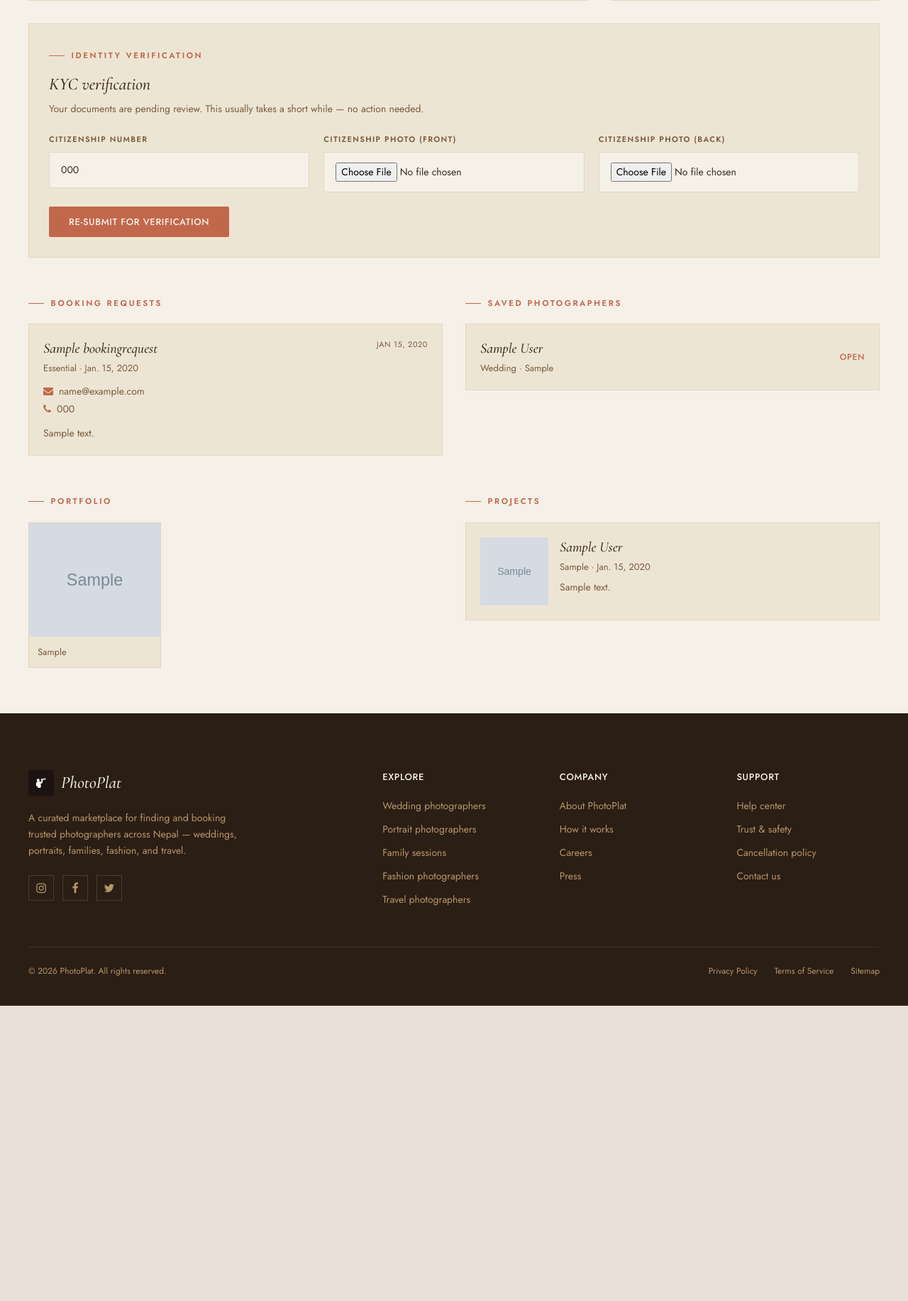
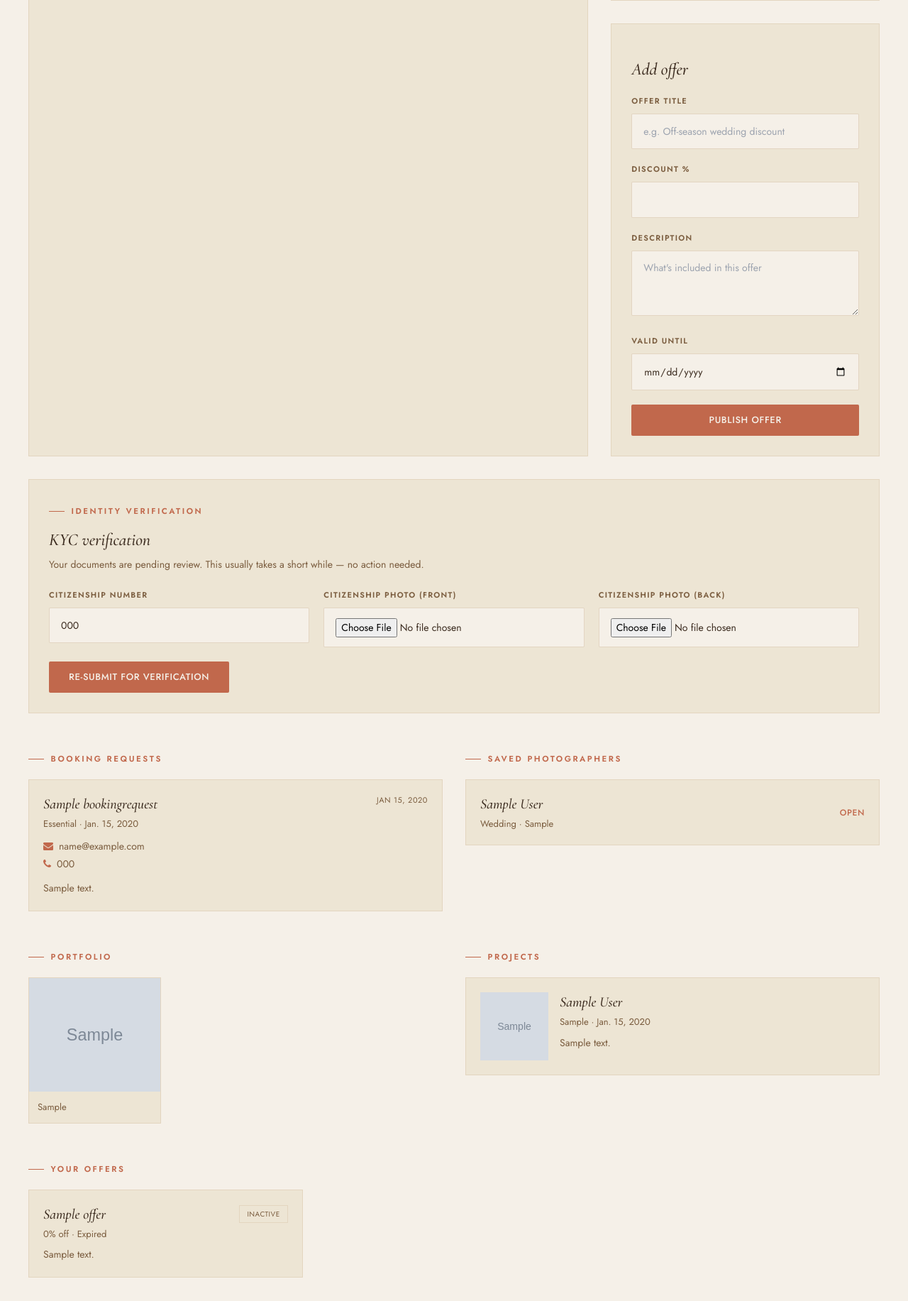
Before and after one commit to Biraj17/photoplatform, a Django app: page /accounts/dashboard/ in a window 1280 px wide. Shown: the part 1447-3280 px from the top of the page at 71% size. Before the commit the page ends 2864 px from the top, so only its background shows below. Run offline with Django 5.2, Linux system fonts and the light colour scheme; a user stored in the database is signed in; tables that the repository leaves empty hold one stand-in row (values such as "Sample post"); grey boxes marked "Sample" are stand-in pictures; some libraries are stand-ins or nearby versions.

Commit message:
5-star ratings, per-photographer offers, required booking fields, navbar cleanup
Co-Authored-By: Claude Sonnet 5 <noreply@anthropic.com>

```diff
--- a/accounts/templates/accounts/dashboard.html
+++ b/accounts/templates/accounts/dashboard.html
@@ -96,6 +96,24 @@
           {% endfor %}
           <button type="submit" class="btn-primary w-full py-3 text-[13px] font-medium uppercase tracking-wider">
             Save project
+          </button>
+        </form>
+
+        <form method="post" class="hairline bg-parchment p-7 space-y-5">
+          {% csrf_token %}
+          <input type="hidden" name="action" value="add_offer">
+          <h2 class="font-display text-2xl italic font-medium">Add offer</h2>
+          {% for field in offer_form %}
+            <div>
+              <label class="field-label" for="{{ field.id_for_label }}">{{ field.label }}</label>
+              {{ field }}
+              {% if field.errors %}
+                <p class="error-msg">{{ field.errors.0 }}</p>
+              {% endif %}
+            </div>
+          {% endfor %}
+          <button type="submit" class="btn-primary w-full py-3 text-[13px] font-medium uppercase tracking-wider">
+            Publish offer
           </button>
         </form>
       </div>
@@ -228,6 +246,30 @@
         </div>
       </div>
     </div>
+
+    <div class="mt-12">
+      <span class="section-tag">Your Offers</span>
+      <div class="grid grid-cols-1 sm:grid-cols-2 lg:grid-cols-3 gap-5 mt-5">
+        {% for offer in offers %}
+          <article class="hairline bg-parchment p-5">
+            <div class="flex items-center justify-between gap-3">
+              <h3 class="font-display text-xl italic font-medium">{{ offer.title }}</h3>
+              {% if offer.is_current %}
+                <span class="text-[10px] uppercase tracking-wider bg-moss text-cream px-2.5 py-1">Live</span>
+              {% else %}
+                <span class="text-[10px] uppercase tracking-wider hairline text-bark px-2.5 py-1">Inactive</span>
+              {% endif %}
+            </div>
+            <p class="text-[13px] text-bark mt-1">{{ offer.discount_percent }}% off · {{ offer.duration_label }}</p>
+            {% if offer.description %}
+              <p class="text-[14px] text-bark leading-relaxed mt-2">{{ offer.description }}</p>
+            {% endif %}
+          </article>
+        {% empty %}
+          <p class="text-bark text-[14px] mt-4">No offers added yet.</p>
+        {% endfor %}
+      </div>
+    </div>
   </div>
 </section>
 {% endblock content %}
--- a/accounts/views.py
+++ b/accounts/views.py
@@ -4,6 +4,8 @@ from django.contrib.auth.decorators import login_required
 from django.shortcuts import redirect, render
 from django.utils import timezone
 from django.utils.http import url_has_allowed_host_and_scheme
+
+from main.forms import PhotographerOfferForm
 
 from .forms import (
     PhotographerJoinForm,
@@ -67,6 +69,7 @@ def photographer_dashboard(request):
     kyc_form = PhotographerKYCForm(instance=photographer)
     image_form = PortfolioImageForm()
     project_form = PhotographerProjectForm()
+    offer_form = PhotographerOfferForm()
 
     if request.method == "POST":
         action = request.POST.get("action")
@@ -102,6 +105,14 @@ def photographer_dashboard(request):
                 project.save()
                 messages.success(request, "Project added.")
                 return redirect("photographer_dashboard")
+        elif action == "add_offer":
+            offer_form = PhotographerOfferForm(request.POST)
+            if offer_form.is_valid():
+                offer = offer_form.save(commit=False)
+                offer.photographer = photographer
+                offer.save()
+                messages.success(request, "Offer added to your public profile.")
+                return redirect("photographer_dashboard")
 
     return render(request, "accounts/dashboard.html", {
         "photographer": photographer,
@@ -109,8 +120,10 @@ def photographer_dashboard(request):
         "kyc_form": kyc_form,
         "image_form": image_form,
         "project_form": project_form,
+        "offer_form": offer_form,
         "portfolio_images": photographer.portfolio_images.all(),
         "projects": photographer.projects.all(),
+        "offers": photographer.offers.all(),
         "booking_requests": photographer.booking_requests.all(),
         "saved_photographers": request.user.saved_photographers.select_related("photographer").all(),
     })
--- a/main/admin.py
+++ b/main/admin.py
@@ -5,9 +5,9 @@ from .models import BookingRequest, Offer
 
 @admin.register(Offer)
 class OfferAdmin(admin.ModelAdmin):
-    list_display = ("title", "discount_percent", "ends_at", "is_active", "created_at")
+    list_display = ("title", "photographer", "discount_percent", "ends_at", "is_active", "created_at")
     list_filter = ("is_active", "ends_at")
-    search_fields = ("title", "description")
+    search_fields = ("title", "description", "photographer__full_name")
     date_hierarchy = "ends_at"
 
 
--- a/main/forms.py
+++ b/main/forms.py
@@ -1,6 +1,6 @@
 from django import forms
 
-from .models import BookingRequest
+from .models import BookingRequest, Offer
 
 
 FIELD_CLASS = "field-input"
@@ -52,3 +52,20 @@ class BookingRequestForm(forms.ModelForm):
             "package": forms.Select(attrs={"class": FIELD_CLASS}),
             "message": forms.Textarea(attrs={"class": FIELD_CLASS, "rows": 4, "placeholder": "Tell the photographer about the shoot"}),
         }
+
+
+class PhotographerOfferForm(forms.ModelForm):
+    class Meta:
+        model = Offer
+        fields = ["title", "discount_percent", "description", "ends_at"]
+        labels = {
+            "title": "Offer Title",
+            "discount_percent": "Discount %",
+            "ends_at": "Valid Until",
+        }
+        widgets = {
+            "title": forms.TextInput(attrs={"class": FIELD_CLASS, "placeholder": "e.g. Off-season wedding discount"}),
+            "discount_percent": forms.NumberInput(attrs={"class": FIELD_CLASS, "min": 1, "max": 100}),
+            "description": forms.Textarea(attrs={"class": FIELD_CLASS, "rows": 3, "placeholder": "What's included in this offer"}),
+            "ends_at": forms.DateInput(attrs={"class": FIELD_CLASS, "type": "date"}),
+        }
--- a/main/models.py
+++ b/main/models.py
@@ -5,6 +5,14 @@ from accounts.models import Photographer
 
 
 class Offer(models.Model):
+    photographer = models.ForeignKey(
+        Photographer,
+        on_delete=models.CASCADE,
+        related_name="offers",
+        blank=True,
+        null=True,
+        help_text="Leave blank for a site-wide offer",
+    )
     title = models.CharField(max_length=120)
     discount_percent = models.PositiveSmallIntegerField(help_text="Discount percentage, e.g. 20 for 20% off")
     description = models.TextField(max_length=300)
@@ -56,9 +64,9 @@ class BookingRequest(models.Model):
     client_name = models.CharField(max_length=120)
     client_email = models.EmailField()
     client_phone = models.CharField(max_length=30)
-    shoot_date = models.DateField(blank=True, null=True)
+    shoot_date = models.DateField()
     package = models.CharField(max_length=20, choices=PACKAGE_CHOICES, default="Custom")
-    message = models.TextField(blank=True)
+    message = models.TextField()
     is_read = models.BooleanField(default=False)
     created_at = models.DateTimeField(auto_now_add=True)
 
--- a/main/templates/main/base.html
+++ b/main/templates/main/base.html
@@ -192,7 +192,6 @@
     <div class="hidden lg:flex items-center gap-10 text-[13px] font-medium uppercase tracking-wider text-bark">
       <a href="{% url 'photographers_list' %}" class="hover:text-terracotta">Photographers</a>
       <a href="{% url 'offers_list' %}" class="hover:text-terracotta">Offers</a>
-      <a href="{% url 'home' %}#how-it-works" class="hover:text-terracotta">How it works</a>
       <a href="{% url 'photographer_join_page' %}" class="hover:text-terracotta">For Photographers</a>
     </div>
 
@@ -216,7 +215,6 @@
   <div id="mobileMenu" class="hidden lg:hidden border-t px-6 py-6 space-y-5 navbar-glass" style="border-color: rgba(184,149,106,0.2);">
     <a href="{% url 'photographers_list' %}" class="block text-sm uppercase tracking-wider font-medium">Photographers</a>
     <a href="{% url 'offers_list' %}" class="block text-sm uppercase tracking-wider font-medium">Offers</a>
-    <a href="{% url 'home' %}#how-it-works" class="block text-sm uppercase tracking-wider font-medium">How it works</a>
     <a href="{% url 'photographer_join_page' %}" class="block text-sm uppercase tracking-wider font-medium">For Photographers</a>
     <div class="pt-3 flex flex-col gap-3">
       {% if user.is_authenticated %}
--- a/main/views.py
+++ b/main/views.py
@@ -35,6 +35,8 @@ def profile_photographer(request, pk=None):
             Photographer.objects.select_related("user").prefetch_related("portfolio_images", "projects"),
             pk=pk,
         )
+    today = timezone.localdate()
+    photographer_offers = photographer.offers.filter(is_active=True, ends_at__gte=today)
     booking_form = BookingRequestForm(request.POST or None)
     if request.method == "POST" and request.POST.get("action") == "book":
         if booking_form.is_valid():
@@ -52,6 +54,7 @@ def profile_photographer(request, pk=None):
         "photographer": photographer,
         "portfolio_images": photographer.portfolio_images.all(),
         "projects": photographer.projects.all(),
+        "photographer_offers": photographer_offers,
         "booking_form": booking_form,
         "is_saved": is_saved,
     })
```
Also changed, not shown: accounts/templates/accounts/photographer_join.html (+10 -6 lines), main/templates/main/home.html (+9 -11 lines), main/templates/main/includes/star_rating.html (added, +7 -0 lines), main/templates/main/offers.html (+12 -3 lines), main/templates/main/photographer_profile.html (+23 -1 lines), main/templates/main/photographers.html (+1 -10 lines), main/templatetags/rating_extras.py (added, +17 -0 lines), main/migrations/0004_alter_bookingrequest_message_and_more.py (added), main/migrations/0005_offer_photographer.py (added), main/templatetags/__init__.py (added), 1 other file.
